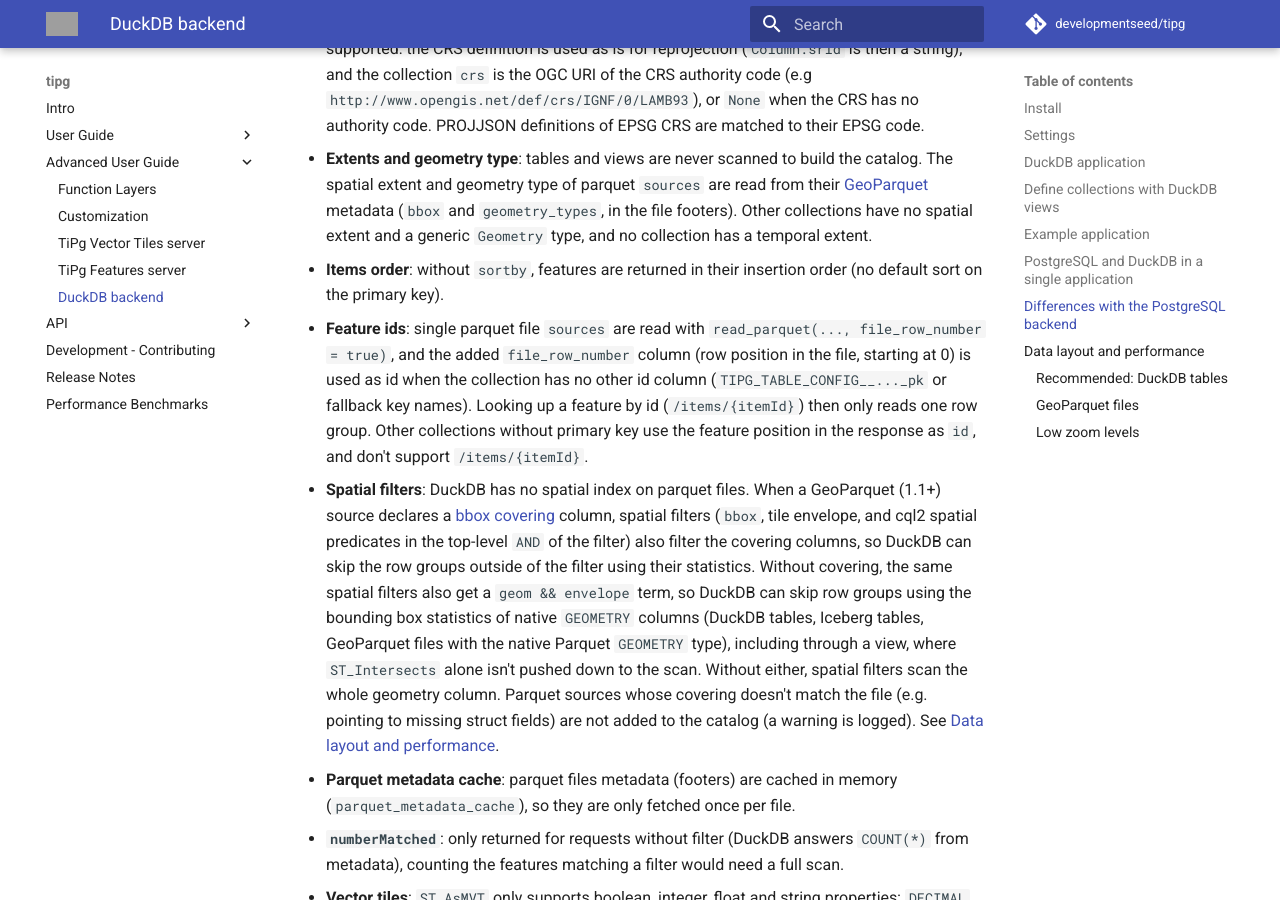
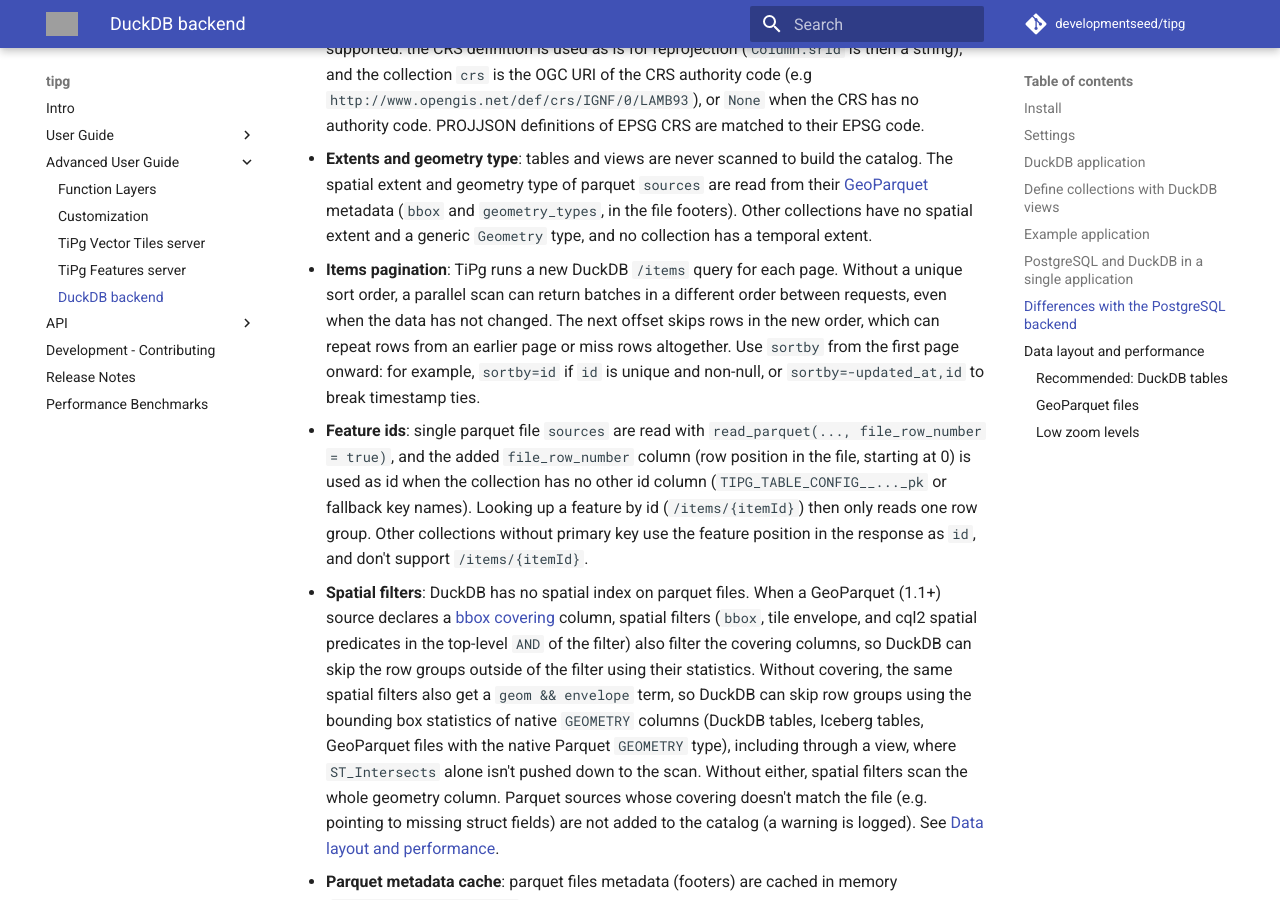
Before and after one commit to developmentseed/tipg, an MkDocs documentation site: the page built from docs/src/advanced/duckdb.md, in a window 1280 px wide and 900 px high, scrolled down 6296 px. Built offline with MkDocs 1.6.1 and Material for MkDocs 9.7.7, drawn with Linux system fonts in a browser that asks for light colours; comment, search, counter and statistics services are not loaded; grey boxes are pictures that could not be loaded.

Commit message:
chore: expand note about sort order and pagination

```diff
--- a/docs/src/advanced/duckdb.md
+++ b/docs/src/advanced/duckdb.md
@@ -229,7 +229,7 @@ add_exception_handlers(app, DEFAULT_STATUS_CODES)
 
 - **CRS**: the CRS of a geometry column is read from its type (e.g `GEOMETRY('EPSG:26915')`). Columns without CRS (plain `GEOMETRY`) or in `OGC:CRS84` are assumed to be in `EPSG:4326`. CRS without EPSG code (e.g PROJJSON from GeoParquet metadata, or `IGNF:LAMB93`) are supported: the CRS definition is used as is for reprojection (`Column.srid` is then a string), and the collection `crs` is the OGC URI of the CRS authority code (e.g `http://www.opengis.net/def/crs/IGNF/0/LAMB93`), or `None` when the CRS has no authority code. PROJJSON definitions of EPSG CRS are matched to their EPSG code.
 - **Extents and geometry type**: tables and views are never scanned to build the catalog. The spatial extent and geometry type of parquet `sources` are read from their [GeoParquet](https://geoparquet.org) metadata (`bbox` and `geometry_types`, in the file footers). Other collections have no spatial extent and a generic `Geometry` type, and no collection has a temporal extent.
-- **Items order**: without `sortby`, features are returned in their insertion order (no default sort on the primary key).
+- **Items pagination**: TiPg runs a new DuckDB `/items` query for each page. Without a unique sort order, a parallel scan can return batches in a different order between requests, even when the data has not changed. The next offset skips rows in the new order, which can repeat rows from an earlier page or miss rows altogether. Use `sortby` from the first page onward: for example, `sortby=id` if `id` is unique and non-null, or `sortby=-updated_at,id` to break timestamp ties.
 - **Feature ids**: single parquet file `sources` are read with `read_parquet(..., file_row_number = true)`, and the added `file_row_number` column (row position in the file, starting at 0) is used as id when the collection has no other id column (`TIPG_TABLE_CONFIG__..._pk` or fallback key names). Looking up a feature by id (`/items/{itemId}`) then only reads one row group. Other collections without primary key use the feature position in the response as `id`, and don't support `/items/{itemId}`.
 - **Spatial filters**: DuckDB has no spatial index on parquet files. When a GeoParquet (1.1+) source declares a [bbox covering](https://geoparquet.org/releases/v1.1.0/#bbox-covering-encoding) column, spatial filters (`bbox`, tile envelope, and cql2 spatial predicates in the top-level `AND` of the filter) also filter the covering columns, so DuckDB can skip the row groups outside of the filter using their statistics. Without covering, the same spatial filters also get a `geom && envelope` term, so DuckDB can skip row groups using the bounding box statistics of native `GEOMETRY` columns (DuckDB tables, Iceberg tables, GeoParquet files with the native Parquet `GEOMETRY` type), including through a view, where `ST_Intersects` alone isn't pushed down to the scan. Without either, spatial filters scan the whole geometry column. Parquet sources whose covering doesn't match the file (e.g. pointing to missing struct fields) are not added to the catalog (a warning is logged). See [Data layout and performance](#data-layout-and-performance).
 - **Parquet metadata cache**: parquet files metadata (footers) are cached in memory (`parquet_metadata_cache`), so they are only fetched once per file.
```
